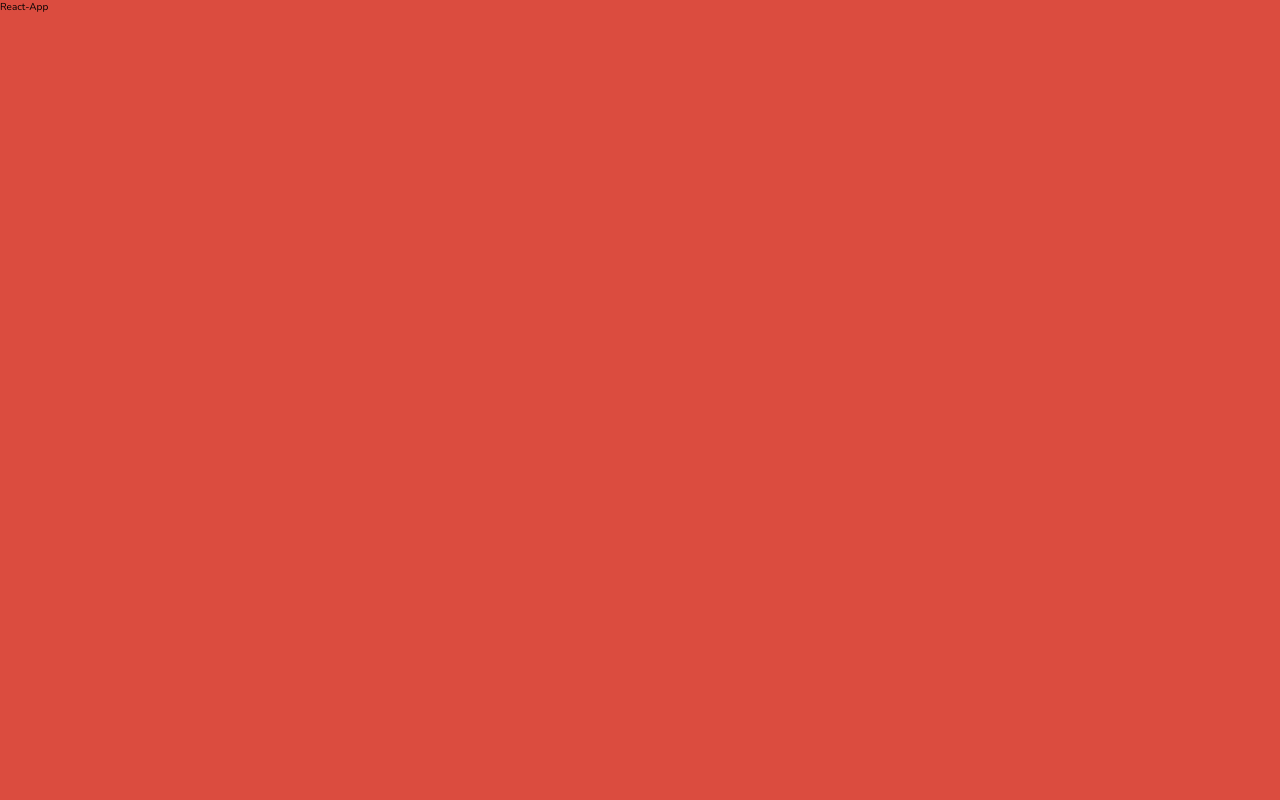
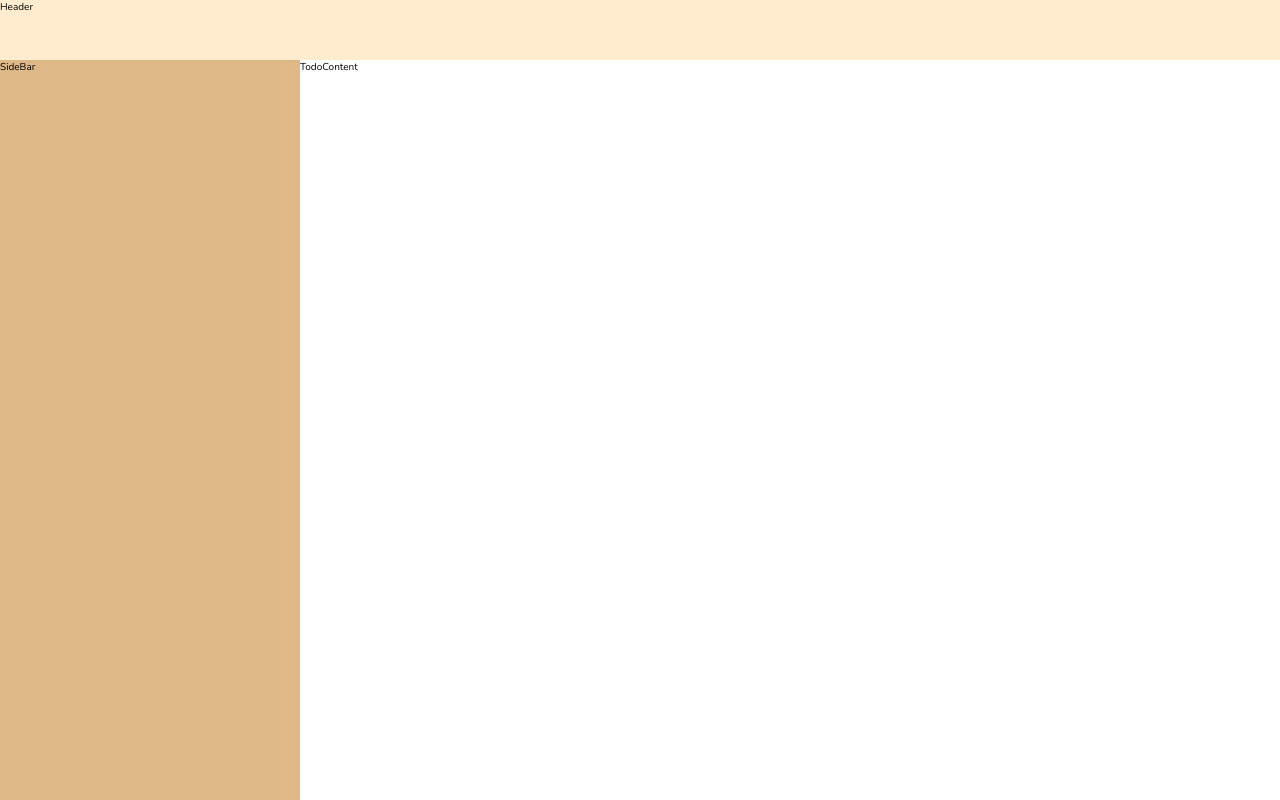
Before and after one commit to narmpiyanuch/CC15-Todolist-piyanuch, a React (Create React App) app: page / in a window 1280 px wide. Built offline with nearby package versions, Linux system fonts and the light colour scheme.

Commit message:
finish:App Layout

```diff
--- a/src/App.js
+++ b/src/App.js
@@ -1,8 +1,11 @@
+import './App.scss';
 
 function App() {
   return (
-    <div>
-      React-App
+    <div className='todo'>
+      <div className="todo__header">Header</div>
+      <div className="todo__sidebar">SideBar</div>
+      <div classNAme="todo__content">TodoContent</div>
     </div>
   );
 }
--- /dev/null
+++ b/src/App.scss
@@ -0,0 +1,42 @@
+$header-height: 60px; // $.... คือการประกาศตัวแปร
+$sidebar-width: 300px;
+
+.todo {
+    display: grid;
+    grid-template-rows: $header-height calc(100vh - $header-height);
+    grid-template-columns: $sidebar-width calc(100vw - $sidebar-width);
+
+    &__header {
+        // grid-row-start: 1;
+        // grid-row-end: 2;
+        // grid-column-start: 1;
+        // grid-column-end: -1;
+
+        grid-row: 1/2; // grid-row: start-end;
+        grid-column: 1/-1;
+        background-color: blanchedalmond;
+    }
+
+    &__sidebar {
+        // grid-row-start: 2;
+        // grid-row-end: -1;
+        // grid-column-start: 1;
+        // grid-column-end: 2;
+
+        grid-row: 2/-1;
+        grid-column: 1/2;
+        // grid-column: 1/span 1;
+        background-color: burlywood;
+    }
+
+    &__content {
+        // grid-row-start: 2;
+        // grid-row-end: -1;
+        // grid-column-start: 2;
+        // grid-column-end: -1;
+
+        grid-row: 2/-1;
+        grid-column: 2/-1;
+        background-color: rgb(227, 245, 165);
+    }
+}
--- a/src/index.scss
+++ b/src/index.scss
@@ -1,5 +1,6 @@
 // Typography
 @import url('https://fonts.googleapis.com/css2?family=Nunito:wght@200;300;400;500;600;700;800;900&family=Source+Sans+Pro:wght@400;600;700&display=swap');
+
 
 // CSS-Variable
 $primary: #db4c3f;
@@ -18,14 +19,15 @@
 }
 
 html {
-    font-size: 62.5%; /*equal font-size : 10px*/
+    font-size: 62.5%;
+    /*equal font-size : 10px*/
 }
 
 body {
     box-sizing: border-box;
     font-family: 'Nunito', -apple-system, BlinkMacSystemFont, 'Segoe UI', 'Roboto', 'Oxygen', 'Ubuntu',
-    'Cantarell', 'Fira Sans', 'Droid Sans', 'Helvetica Neue', sans-serif;
+        'Cantarell', 'Fira Sans', 'Droid Sans', 'Helvetica Neue', sans-serif;
     -webkit-font-smoothing: antialiased;
     -moz-osx-font-smoothing: grayscale;
-    background-color: $primary
+    // background-color: $primary;
 }
```
Also changed, not shown: 1 other file (tests, documents, lock files or other folders).
